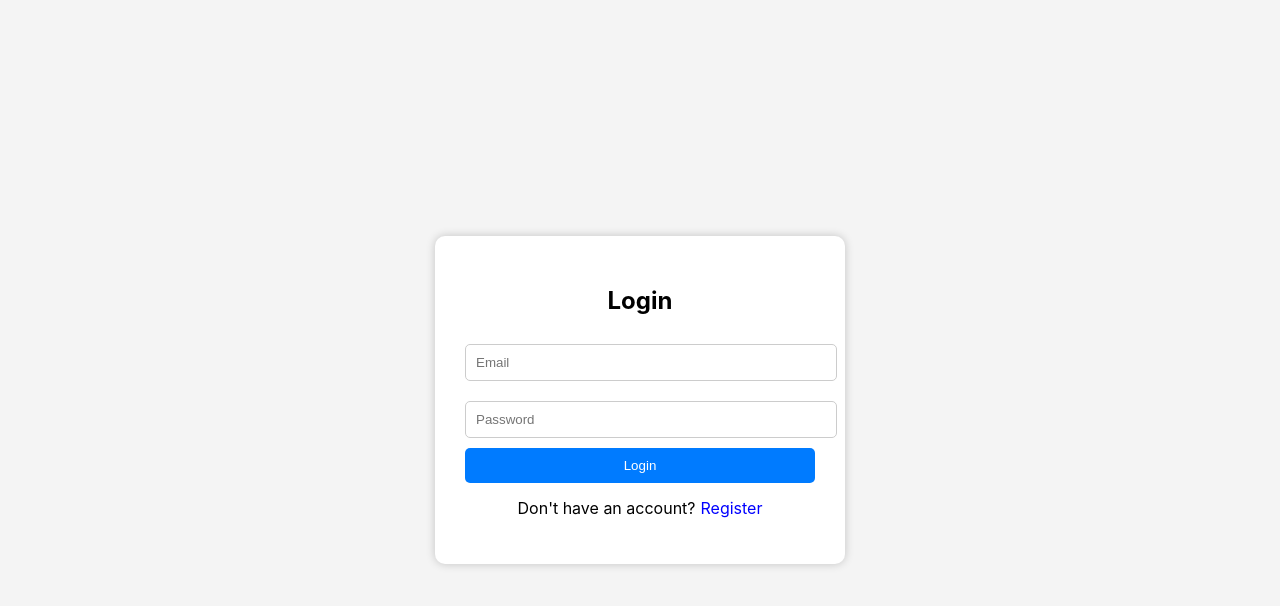
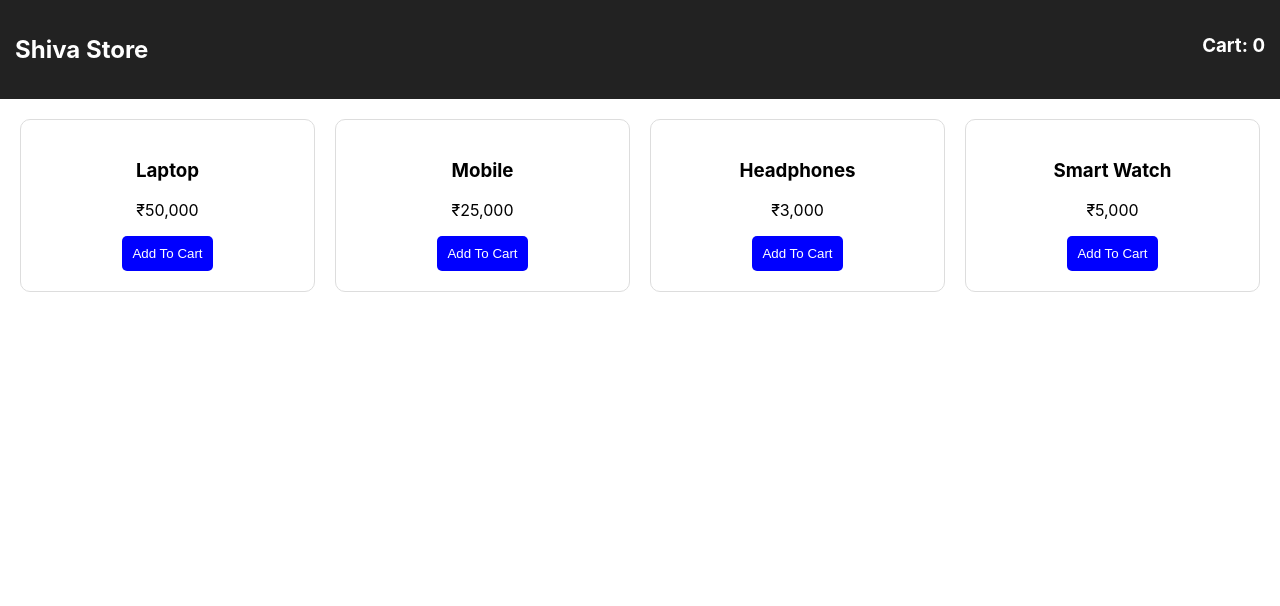
Before and after one commit to kongarashiva/react-app, a React (Create React App) app: page / in a window 1280 px wide. Shown: the top 606 px of the page. Built offline with nearby package versions, Linux system fonts and the light colour scheme.

Commit message:
updated src/App.js

```diff
--- a/src/App.js
+++ b/src/App.js
@@ -1,87 +1,64 @@
 import React, { useState } from "react";
 
 function App() {
-  const [isLogin, setIsLogin] = useState(true);
+  const products = [
+    { id: 1, name: "Laptop", price: "₹50,000" },
+    { id: 2, name: "Mobile", price: "₹25,000" },
+    { id: 3, name: "Headphones", price: "₹3,000" },
+    { id: 4, name: "Smart Watch", price: "₹5,000" }
+  ];
+
+  const [cart, setCart] = useState(0);
 
   return (
-    <div style={{
-      display: "flex",
-      justifyContent: "center",
-      alignItems: "center",
-      height: "100vh",
-      background: "#f4f4f4"
-    }}>
+    <div>
+      <header style={{
+        background: "#222",
+        color: "white",
+        padding: "15px",
+        display: "flex",
+        justifyContent: "space-between"
+      }}>
+        <h2>Shiva Store</h2>
+        <h3>Cart: {cart}</h3>
+      </header>
+
       <div style={{
-        width: "350px",
-        padding: "30px",
-        background: "#fff",
-        borderRadius: "10px",
-        boxShadow: "0px 0px 10px rgba(0,0,0,0.2)"
+        display: "grid",
+        gridTemplateColumns: "repeat(auto-fit,minmax(250px,1fr))",
+        gap: "20px",
+        padding: "20px"
       }}>
-        <h2 style={{ textAlign: "center" }}>
-          {isLogin ? "Login" : "Register"}
-        </h2>
-
-        {!isLogin && (
-          <input
-            type="text"
-            placeholder="Full Name"
-            style={inputStyle}
-          />
-        )}
-
-        <input
-          type="email"
-          placeholder="Email"
-          style={inputStyle}
-        />
-
-        <input
-          type="password"
-          placeholder="Password"
-          style={inputStyle}
-        />
-
-        <button style={buttonStyle}>
-          {isLogin ? "Login" : "Register"}
-        </button>
-
-        <p style={{ textAlign: "center", marginTop: "15px" }}>
-          {isLogin
-            ? "Don't have an account?"
-            : "Already have an account?"}
-          <span
-            onClick={() => setIsLogin(!isLogin)}
+        {products.map((item) => (
+          <div
+            key={item.id}
             style={{
-              color: "blue",
-              cursor: "pointer",
-              marginLeft: "5px"
+              border: "1px solid #ddd",
+              padding: "20px",
+              borderRadius: "10px",
+              textAlign: "center"
             }}
           >
-            {isLogin ? "Register" : "Login"}
-          </span>
-        </p>
+            <h3>{item.name}</h3>
+            <p>{item.price}</p>
+
+            <button
+              onClick={() => setCart(cart + 1)}
+              style={{
+                padding: "10px",
+                border: "none",
+                background: "blue",
+                color: "white",
+                borderRadius: "5px"
+              }}
+            >
+              Add To Cart
+            </button>
+          </div>
+        ))}
       </div>
     </div>
   );
 }
 
-const inputStyle = {
-  width: "100%",
-  padding: "10px",
-  margin: "10px 0",
-  border: "1px solid #ccc",
-  borderRadius: "5px"
-};
-
-const buttonStyle = {
-  width: "100%",
-  padding: "10px",
-  background: "#007bff",
-  color: "white",
-  border: "none",
-  borderRadius: "5px",
-  cursor: "pointer"
-};
-
 export default App;
```
